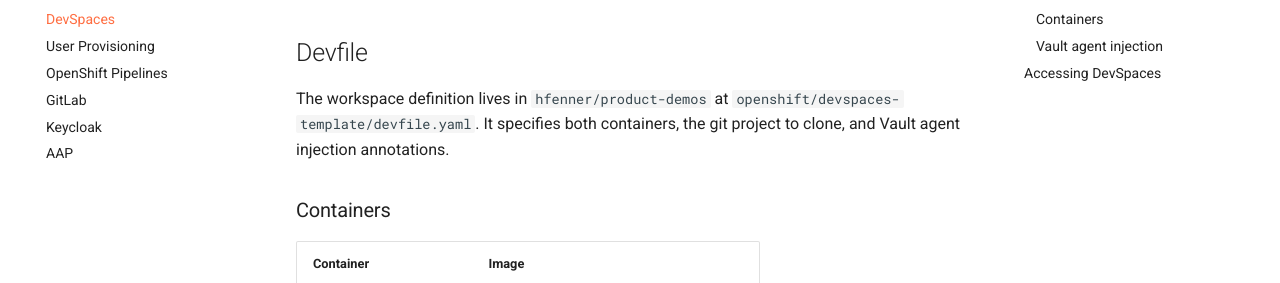
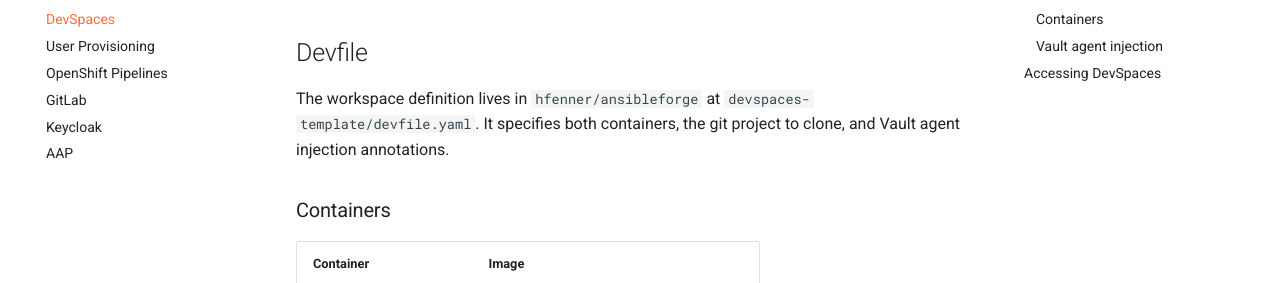
Before and after one commit to hfenner/ansibleforge, an MkDocs documentation site: the page built from docs/infrastructure/devspaces.md, in a window 1280 px wide and 900 px high, scrolled down 424 px. Shown: the part 170-453 px from the top of the window. Built offline with MkDocs 1.6.1 and Material for MkDocs 9.7.7, drawn with Linux system fonts in a browser that asks for light colours; comment, search, counter and statistics services are not loaded.

Commit message:
Move devspaces-template from product-demos; fix pipelines bootstrap path
Also fixes stale devspaces-template/ocp/gitops/pipelines path in
pipelines.yaml left over from a previous rename.

Co-Authored-By: Claude Sonnet 4.6 <noreply@anthropic.com>

```diff
--- a/docs/infrastructure/devspaces.md
+++ b/docs/infrastructure/devspaces.md
@@ -14,7 +14,7 @@ The `CheCluster` custom resource configures the DevSpaces instance. Workspaces r
 
 ## Devfile
 
-The workspace definition lives in `hfenner/product-demos` at `openshift/devspaces-template/devfile.yaml`.
+The workspace definition lives in `hfenner/ansibleforge` at `devspaces-template/devfile.yaml`.
 It specifies both containers, the git project to clone, and Vault agent injection annotations.
 
 ### Containers
```
Also changed, not shown: 2 other files.
